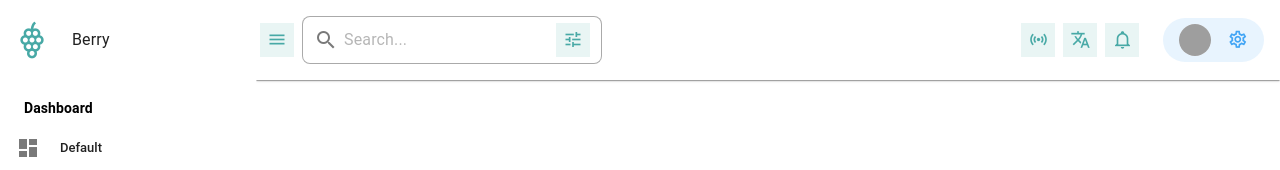
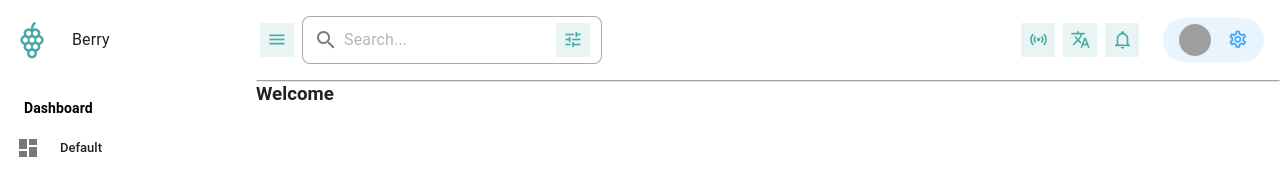
Before and after one commit to cuongdinhngo/berry-dashboard, a Nuxt app: page / in a window 1280 px wide. Shown: the top 170 px of the page. Built offline with nearby package versions, Linux system fonts and the light colour scheme; grey boxes are pictures that could not be loaded.

Commit message:
feat: index page

```diff
--- /dev/null
+++ b/pages/index.vue
@@ -0,0 +1,3 @@
+<template>
+  <h3>Welcome</h3>
+</template>
```
